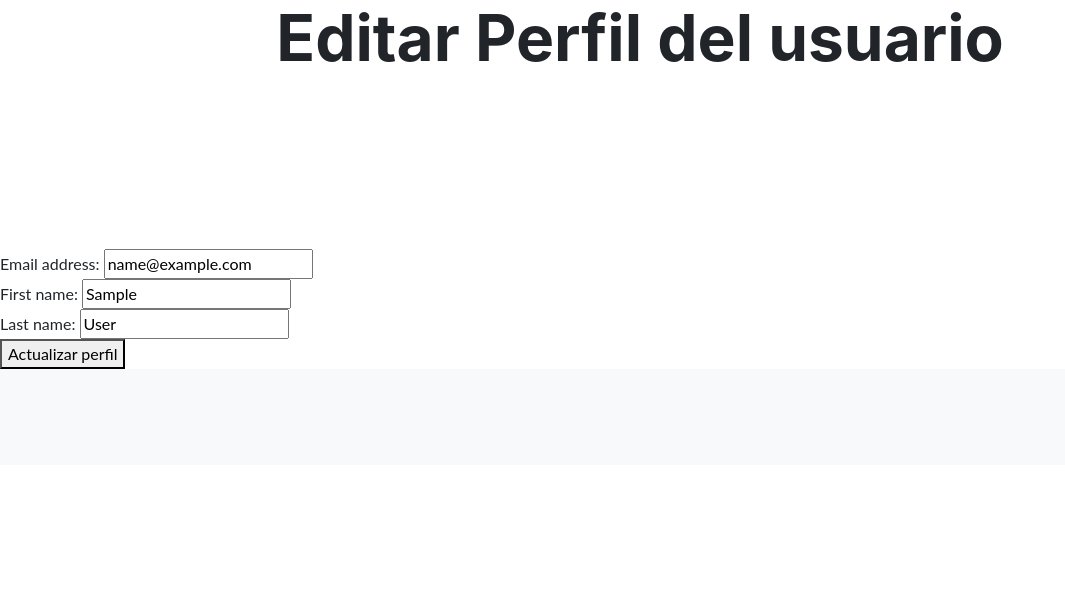
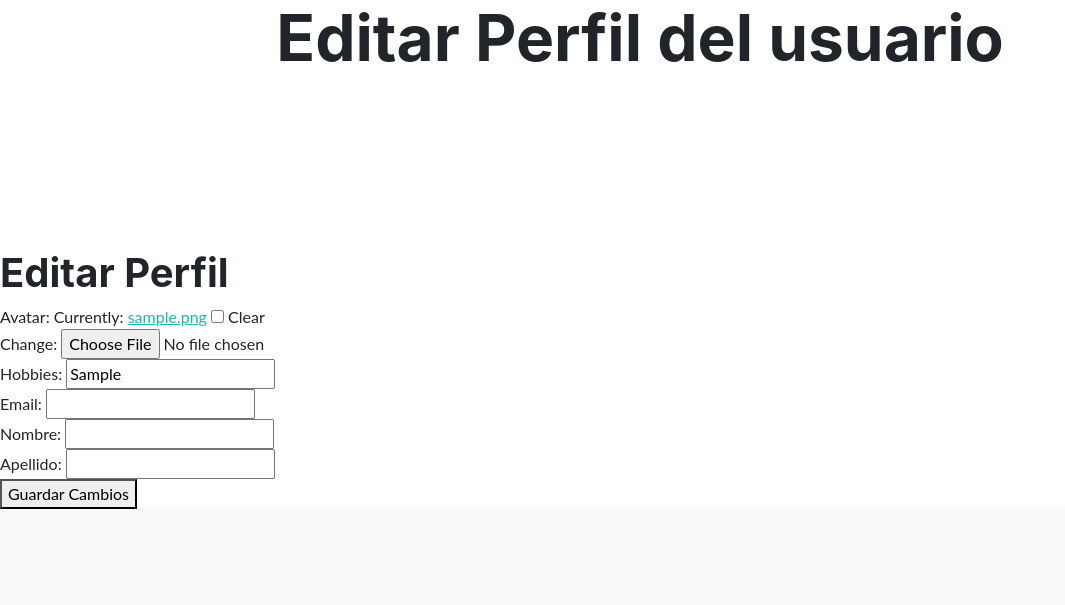
Before and after one commit to yanigarropoli/GARROPOLI_YANINA-ENTREGA3, a Django app: page /usuarios/editar-perfil/ in a window 1280 px wide. Shown: the part 1227-1832 px from the top of the page, without its empty margins (0-1065 px from the left). Before the commit the page ends 1596 px from the top, so only its background shows below. Run offline with Django 5.2, Linux system fonts and the light colour scheme; a user stored in the database is signed in; tables that the repository leaves empty hold one stand-in row (values such as "Sample post"); grey boxes marked "Sample" are stand-in pictures; some libraries are stand-ins or nearby versions.

Commit message:
Modifique la edicion del perfil

```diff
--- a/usuarios/forms.py
+++ b/usuarios/forms.py
@@ -1,6 +1,9 @@
 from django.contrib.auth.forms import UserCreationForm, UserChangeForm
 from django import forms
 from django.contrib.auth.models import User
+from usuarios.models import InfoExtra
+
+
 
 class NuestroUserCreationForm(UserCreationForm):
     email = forms.EmailField(required=False)
@@ -25,4 +28,4 @@
     hobbies=forms.CharField(required=False)
     class Meta:
         model = User
-        fields = ['email', 'first_name', 'last_name', 'avatar', 'hobbies']
+        fields = ['avatar', 'hobbies']
--- a/usuarios/templates/usuarios/editar_perfil.html
+++ b/usuarios/templates/usuarios/editar_perfil.html
@@ -7,11 +7,10 @@
 {% block contenido %}
 
 
-<form method="post" enctype="multipart/form-data">
+<h1>Editar Perfil</h1>
+<form method="POST" enctype="multipart/form-data">
     {% csrf_token %}
     {{ form }}
-
-    <button type="submit">Actualizar perfil</button>
-
+    <button type="submit">Guardar Cambios</button>
 </form>
 {% endblock contenido  %}
--- a/usuarios/urls.py
+++ b/usuarios/urls.py
@@ -6,5 +6,5 @@
     path('logout/', LogoutView.as_view(template_name='usuarios/logout.html'), name='logout'),
     path('registro/', registro, name='registro'),
     path('perfil/',perfil, name='perfil'),
-    path('editar-perfil/',editar_perfil.as_view(), name='editar_perfil'),
+    path('editar-perfil/',editar_perfil, name='editar_perfil'),
 ]
--- a/usuarios/views.py
+++ b/usuarios/views.py
@@ -38,39 +38,33 @@
     return render(request, 'usuarios/registrar.html', {'formulario': formulario})
 
 
+
+
+
 @login_required
 def perfil(request):
+
+    user_profile = InfoExtra.objects.get(user=request.user)
+
+    return render(request, 'usuarios/perfil.html', {'user_profile': user_profile})
+
+def editar_perfil(request):
 
     info_extra = request.user.infoextra
 
     if request.method == 'POST':
         form = NuestroUserChangeForm(request.POST, request.FILES, instance=request.user)
         if form.is_valid():
-
             if form.cleaned_data.get('avatar'):
                 info_extra.avatar = form.cleaned_data.get('avatar')
-
             if form.cleaned_data.get('hobbies'):
                 info_extra.hobbies = form.cleaned_data.get('hobbies')
-
-
 
             info_extra.save()
 
             form.save()
-            return redirect('editar_perfil')
-    else:
-      form= NuestroUserChangeForm(instance=request.user, initial={'avatar': info_extra.avatar,'hobbies': info_extra.hobbies})
-    return render(request, 'usuarios/perfil.html', {'form': form})
 
 
-
-
-class editar_perfil(UpdateView):
-    model =User
-    template_name = 'usuarios/editar_perfil.html'
-    success_url = reverse_lazy('perfil')
-    fields= ['email', 'first_name', 'last_name']
-
-    def get_object(self):
-        return self.request.user
+    else:
+        form= NuestroUserChangeForm(instance=request.user, initial={'avatar': info_extra.avatar,'hobbies': info_extra.hobbies})
+    return render(request, 'usuarios/editar_perfil.html', {'form': form})
```
Also changed, not shown: usuarios/templates/usuarios/perfil.html (+13 -7 lines).
